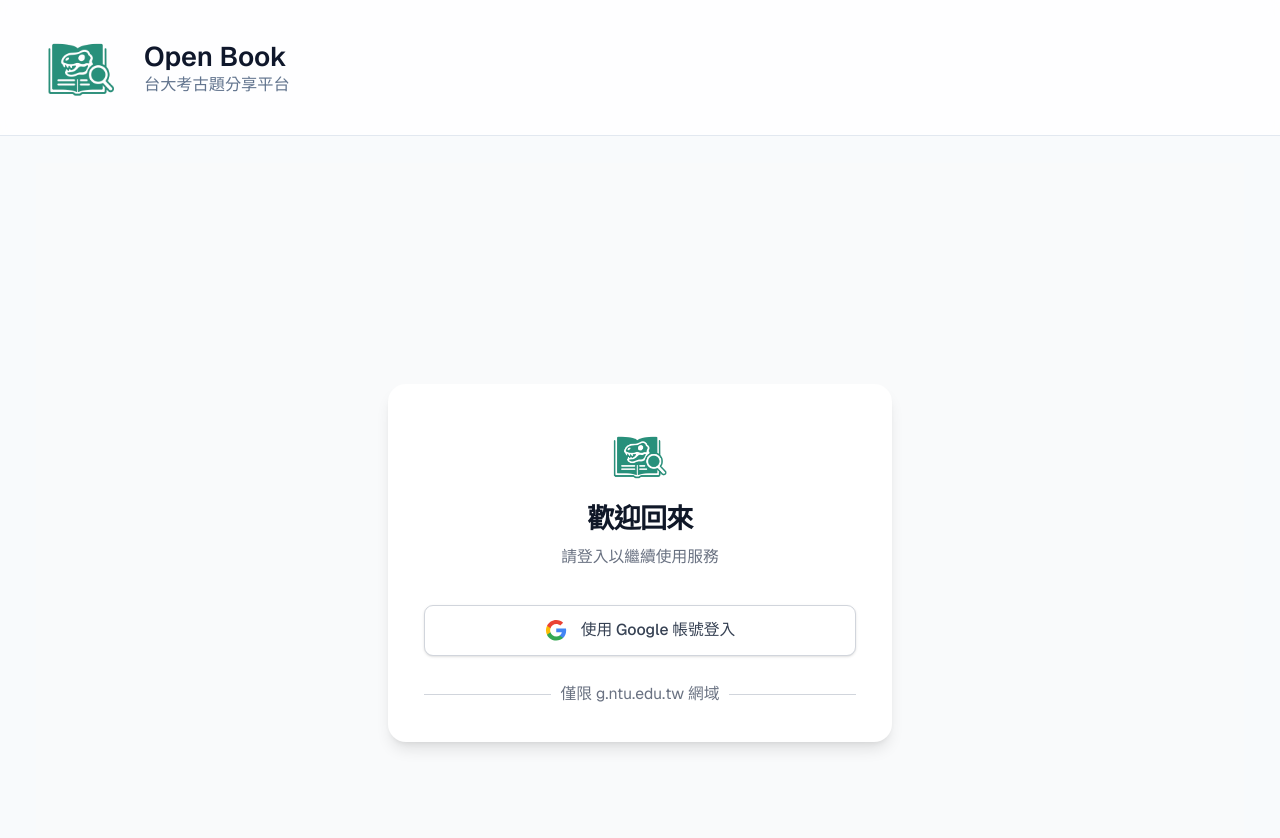
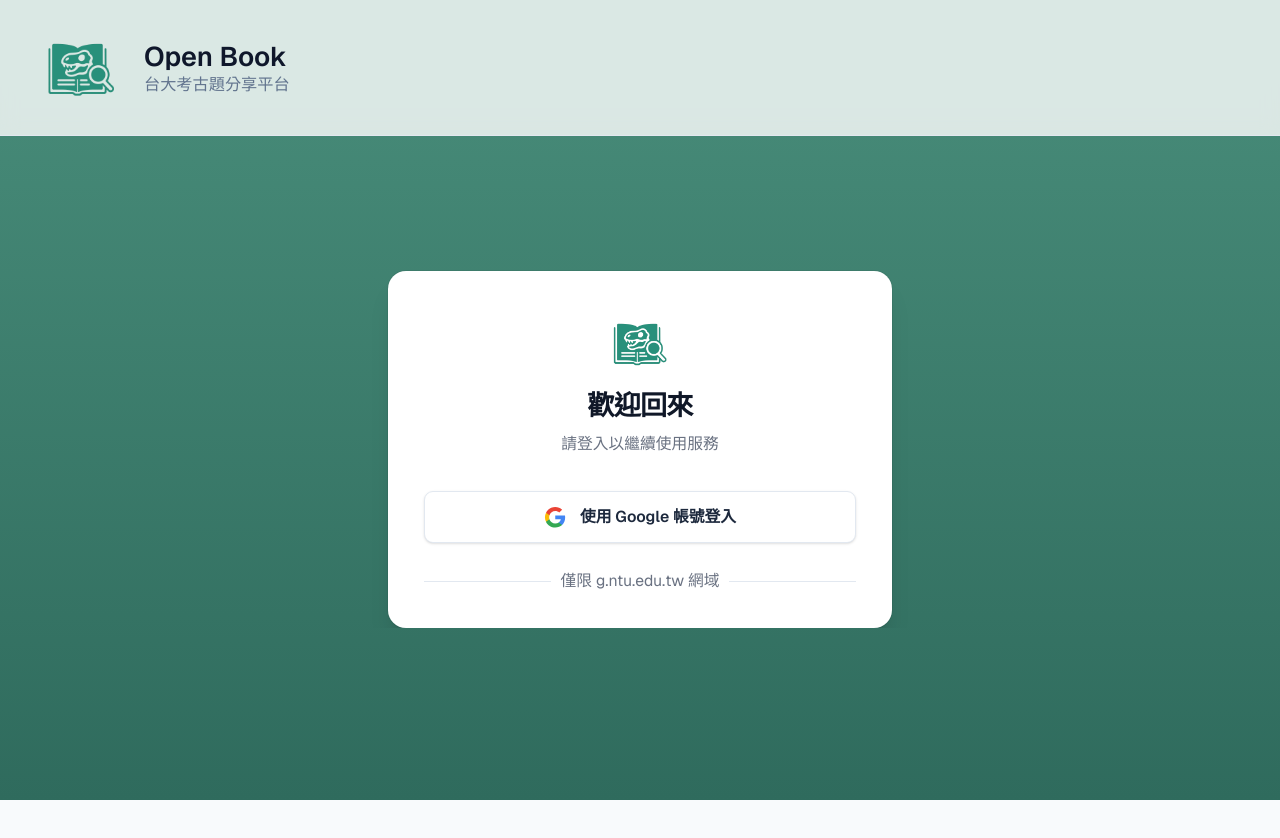
Before and after one commit to LiangSin/WebFinal, a Next.js app: page /login in a window 1280 px wide. Shown: the top 838 px of the page. After the commit the page ends 800 px from the top, so only its background shows below. Built offline with nearby package versions, Linux system fonts and the light colour scheme; no server answers.

Commit message:
Modify login page UI

```diff
--- a/src/app/login/page.tsx
+++ b/src/app/login/page.tsx
@@ -18,15 +18,22 @@
 
   if (status === "loading" || status === "authenticated") {
     return (
-      <div className="flex min-h-screen items-center justify-center bg-gray-50">
-        <div className="text-gray-500">載入中...</div>
+      <>
+        <div className="fixed inset-0 -z-10 bg-[linear-gradient(180deg,var(--theme-color)_0%,#2f6b5d_100%)]" />
+        <div className="grid h-full place-items-center overflow-hidden px-4">
+          <div className="rounded-xl bg-white/90 px-5 py-3 text-slate-600 shadow-sm ring-1 ring-black/5 backdrop-blur">
+            載入中...
           </div>
+        </div>
+      </>
     );
   }
 
   return (
-    <div className="flex min-h-screen flex-col items-center justify-center bg-gray-50 p-4">
-      <div className="w-full max-w-md space-y-8 rounded-2xl bg-white p-8 shadow-lg">
+    <>
+      <div className="fixed inset-0 -z-10 bg-[linear-gradient(180deg,var(--theme-color)_0%,#2f6b5d_100%)]" />
+      <div className="grid h-full place-items-center overflow-hidden px-4 pt-24">
+        <div className="w-full max-w-md space-y-8 rounded-2xl bg-white p-8 shadow-xl ring-1 ring-black/5 max-h-[calc(100svh-12rem)] overflow-auto overscroll-contain">
           <div className="flex flex-col items-center gap-2">
             {/* Use the logo if available, otherwise just text */}
             <div className="relative h-16 w-16 overflow-hidden rounded-xl">
@@ -49,7 +56,7 @@
           <div className="mt-8 space-y-6">
             <button
               onClick={() => signIn("google", { callbackUrl: "/" })}
-            className="flex w-full items-center justify-center gap-3 rounded-lg border border-gray-300 bg-white px-4 py-3 text-sm font-medium text-gray-700 shadow-sm transition-colors hover:bg-gray-50 focus:outline-none focus:ring-2 focus:ring-blue-500 focus:ring-offset-2"
+              className="flex w-full items-center justify-center gap-3 rounded-lg border border-slate-200 bg-white px-4 py-3 text-sm font-semibold text-slate-800 shadow-sm transition-colors hover:bg-slate-50 focus:outline-none focus:ring-2 focus:ring-theme-color focus:ring-offset-2"
             >
               <svg className="h-5 w-5" viewBox="0 0 24 24">
                 <path
@@ -74,7 +81,7 @@
 
             <div className="relative">
               <div className="absolute inset-0 flex items-center">
-              <div className="w-full border-t border-gray-300" />
+                <div className="w-full border-t border-slate-200" />
               </div>
               <div className="relative flex justify-center text-sm">
                 <span className="bg-white px-2 text-gray-500">
@@ -85,5 +92,6 @@
           </div>
         </div>
       </div>
+    </>
   );
 }
```
Also changed, not shown: 1 other file (tests, documents, lock files or other folders). Lines whose indentation alone changed are shown as unchanged.
